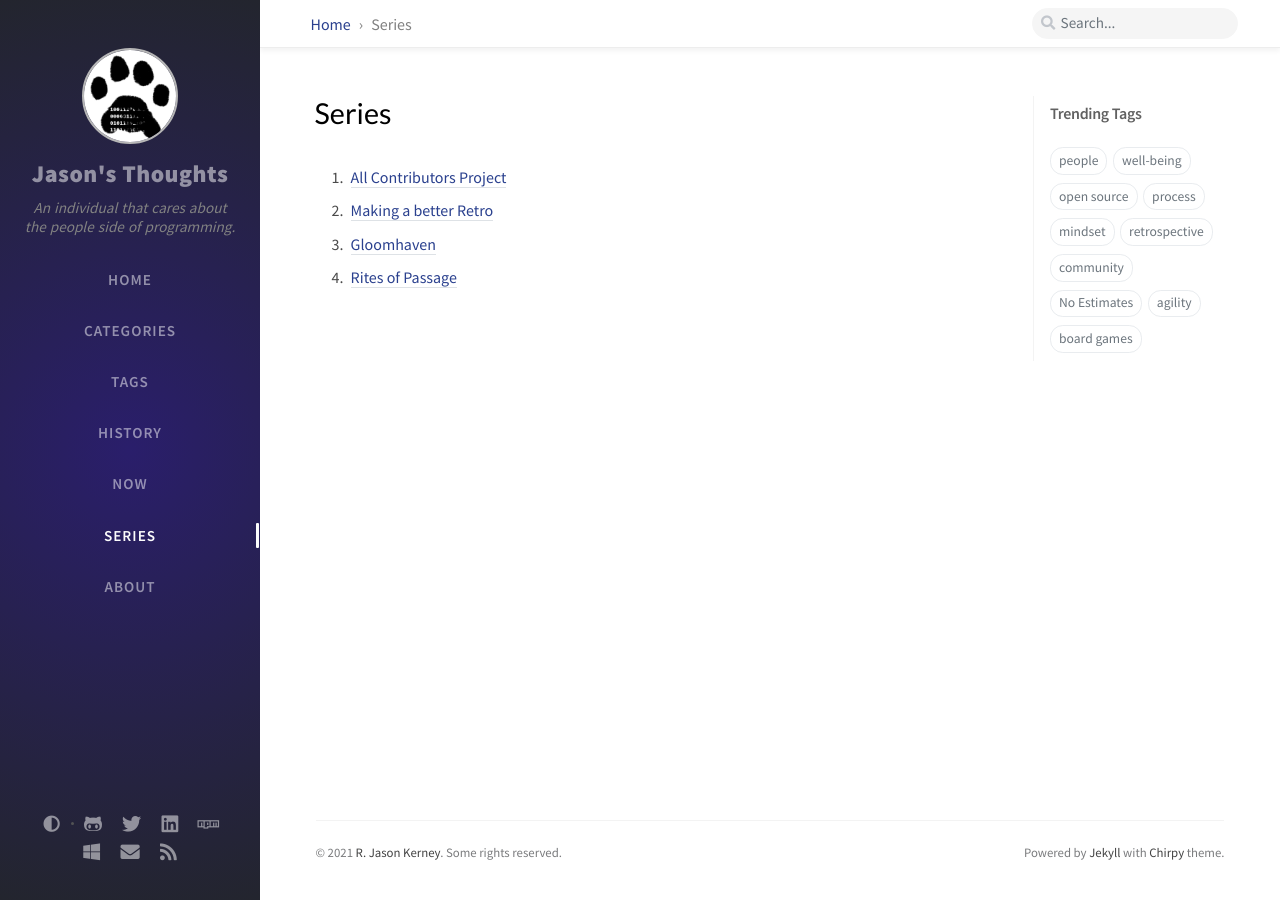
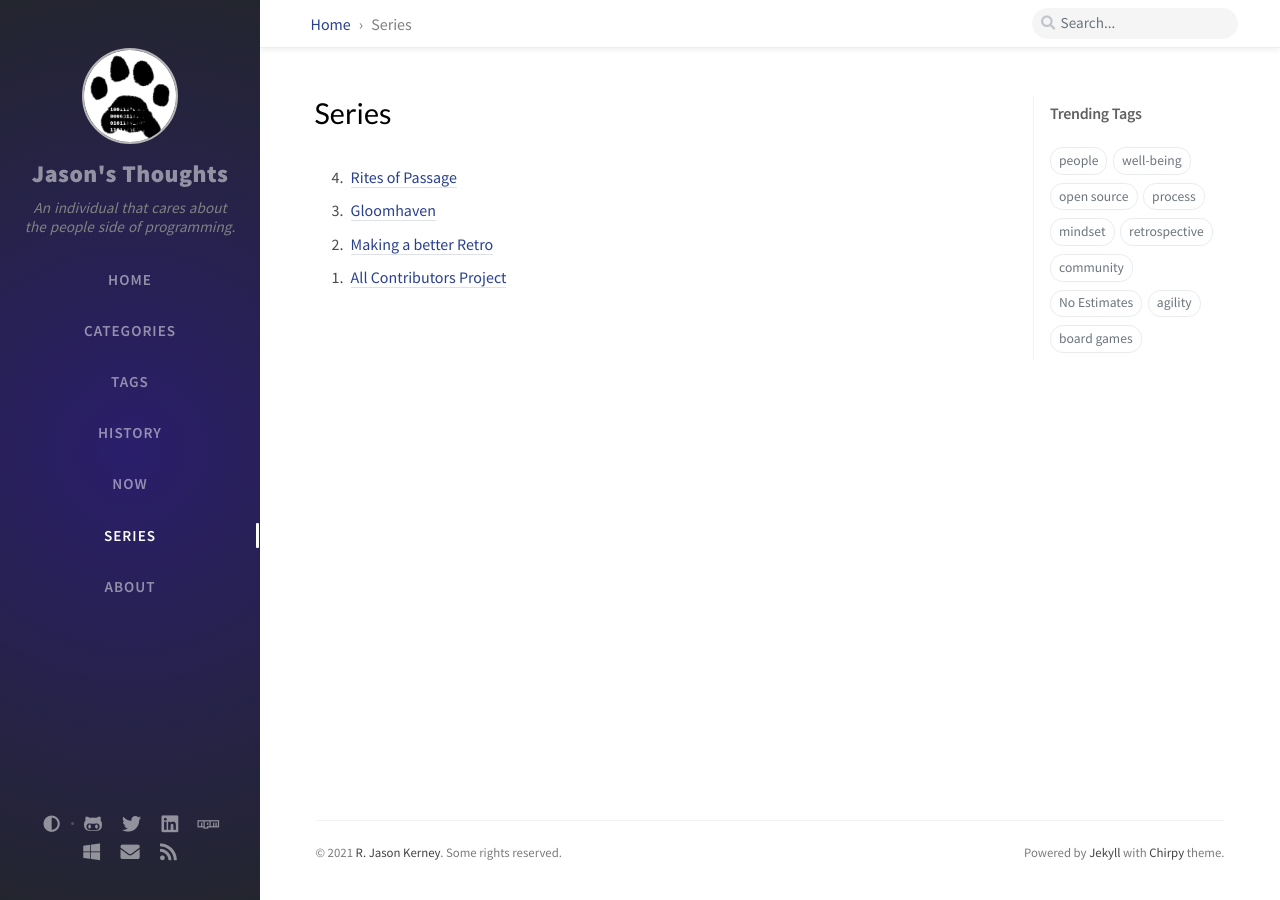
Before and after one commit to jason-kerney/blog, a Jekyll site: the page built from _tabs/series.md, in a window 1280 px wide. Built offline with Jekyll 4.4.1, drawn with Linux system fonts in a browser that asks for light colours; nearby versions of some CDN libraries; comment, search, counter and statistics services are not loaded.

Commit message:
reversed numbering on ordered list

```diff
--- a/_tabs/series.md
+++ b/_tabs/series.md
@@ -4,8 +4,8 @@ icon: fas fa-book
 order: 5
 ---
 
-  <ol>
-    {% assign series-posts = site.posts | reverse | where_exp: 'item', "item.series != nil" %}
+  <ol reversed>
+    {% assign series-posts = site.posts | where_exp: 'item', "item.series != nil" %}
     {% assign series-names = series-posts | map: "series" | uniq %}
     {% for name in series-names %}
       {% assign post = series-posts | where_exp: 'item', 'item.series == name' | first %}
```
